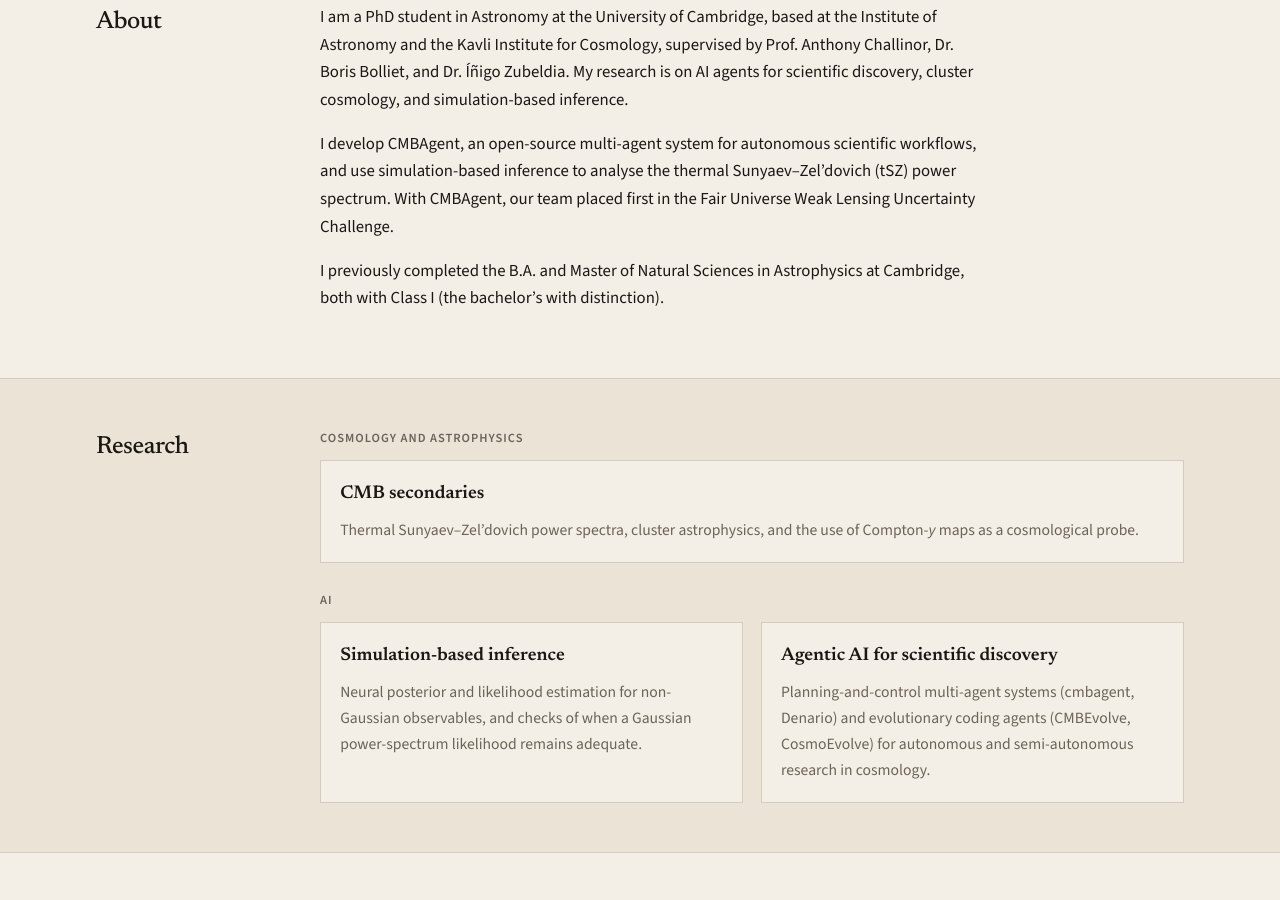
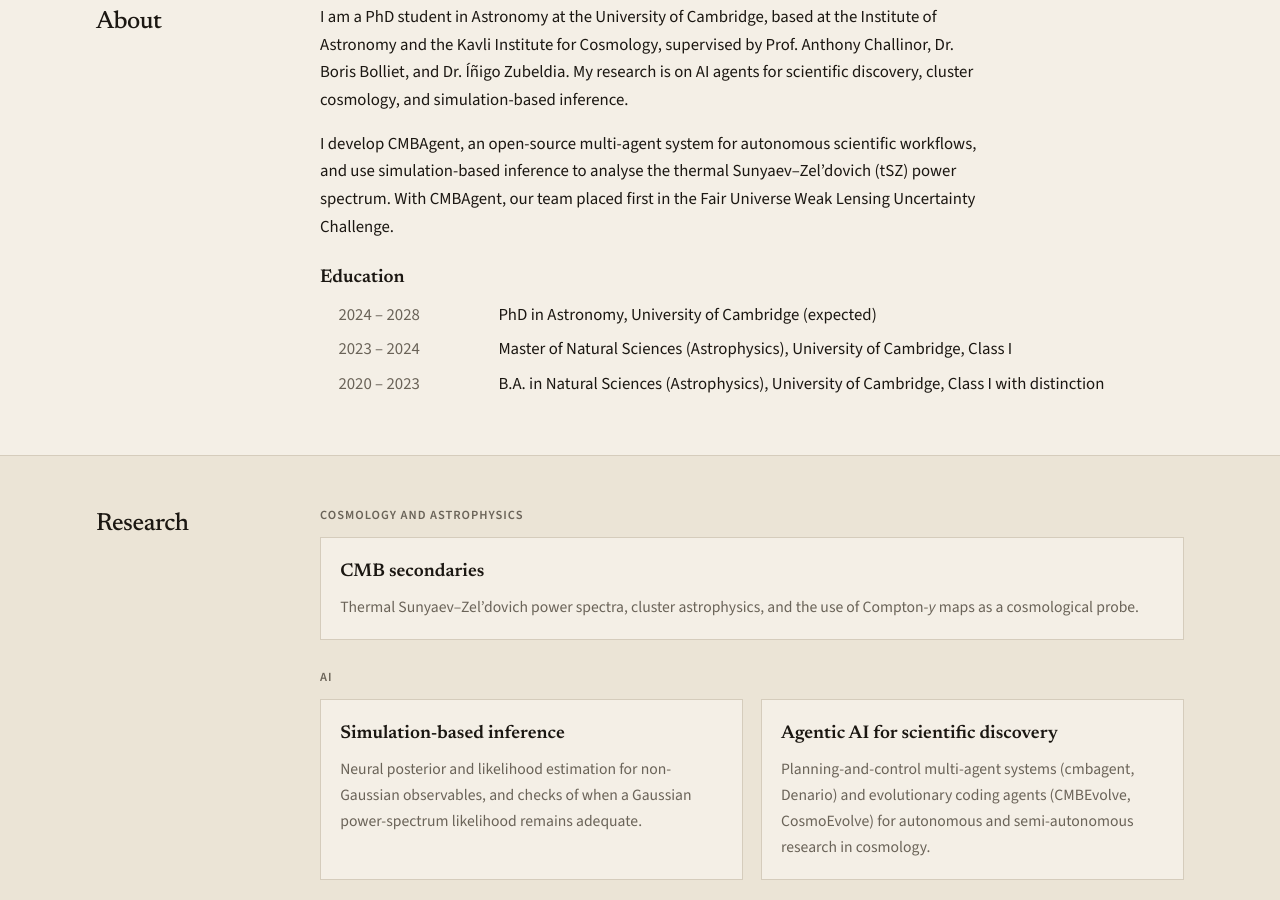
Before and after one commit to licongxu/licongxu.github.io, a plain HTML site: page index.html in a window 1280 px wide. Shown: the part 576-1476 px from the top of the page. Drawn offline with nearby package versions, Linux system fonts and the light colour scheme.

Commit message:
Restore the education timeline and teaching course list.
Co-authored-by: Cursor <cursoragent@cursor.com>

```diff
--- a/index.html
+++ b/index.html
@@ -23,7 +23,7 @@
   <link rel="preconnect" href="https://fonts.googleapis.com">
   <link rel="preconnect" href="https://fonts.gstatic.com" crossorigin>
   <link href="https://fonts.googleapis.com/css2?family=Newsreader:ital,opsz,wght@0,6..72,400;0,6..72,500;0,6..72,600;1,6..72,400&family=Source+Sans+3:ital,wght@0,400;0,500;0,600;1,400&display=swap" rel="stylesheet">
-  <link rel="stylesheet" href="styles.css?v=4">
+  <link rel="stylesheet" href="styles.css?v=5">
 </head>
 <body>
   <a class="skip-link" href="#main">Skip to content</a>
@@ -92,9 +92,12 @@
           <p>
             I develop CMBAgent, an open-source multi-agent system for autonomous scientific workflows, and use simulation-based inference to analyse the thermal Sunyaev–Zel’dovich (tSZ) power spectrum. With CMBAgent, our team placed first in the Fair Universe Weak Lensing Uncertainty Challenge.
           </p>
-          <p>
-            I previously completed the B.A. and Master of Natural Sciences in Astrophysics at Cambridge, both with Class I (the bachelor’s with distinction).
-          </p>
+          <h3>Education</h3>
+          <ul class="timeline">
+            <li><span>2024 – 2028</span> PhD in Astronomy, University of Cambridge (expected)</li>
+            <li><span>2023 – 2024</span> Master of Natural Sciences (Astrophysics), University of Cambridge, Class I</li>
+            <li><span>2020 – 2023</span> B.A. in Natural Sciences (Astrophysics), University of Cambridge, Class I with distinction</li>
+          </ul>
         </div>
       </div>
     </section>
@@ -198,7 +201,12 @@
       <div class="wrap split">
         <h2>Teaching</h2>
         <div class="prose">
-          <p>I supervise Cambridge undergraduates in General Relativity, Principles of Quantum Mechanics, and Introduction to Cosmology.</p>
+          <p>Undergraduate supervisor, University of Cambridge, 2024–present.</p>
+          <ul>
+            <li>General Relativity, 2025–present</li>
+            <li>Principles of Quantum Mechanics, 2024–2025</li>
+            <li>Introduction to Cosmology, 2024–2025</li>
+          </ul>
         </div>
       </div>
     </section>
--- a/styles.css
+++ b/styles.css
@@ -288,6 +288,32 @@ h3 {
   max-width: 42rem;
 }
 
+.prose ul {
+  margin: 0.2rem 0 0;
+  padding-left: 1.15rem;
+}
+
+.prose li {
+  margin: 0 0 0.3rem;
+}
+
+.timeline {
+  margin: 0.2rem 0 0;
+  padding: 0;
+  list-style: none;
+}
+
+.timeline li {
+  display: grid;
+  grid-template-columns: 9.2rem minmax(0, 1fr);
+  gap: 0.8rem;
+  margin: 0 0 0.45rem;
+}
+
+.timeline span {
+  color: var(--muted);
+}
+
 .research-group {
   margin: 0 0 1.7rem;
 }
@@ -417,6 +443,11 @@ h3 {
   .portrait {
     max-width: 18rem;
   }
+
+  .timeline li {
+    grid-template-columns: 1fr;
+    gap: 0.1rem;
+  }
 }
 
 @media (max-width: 640px) {
```
